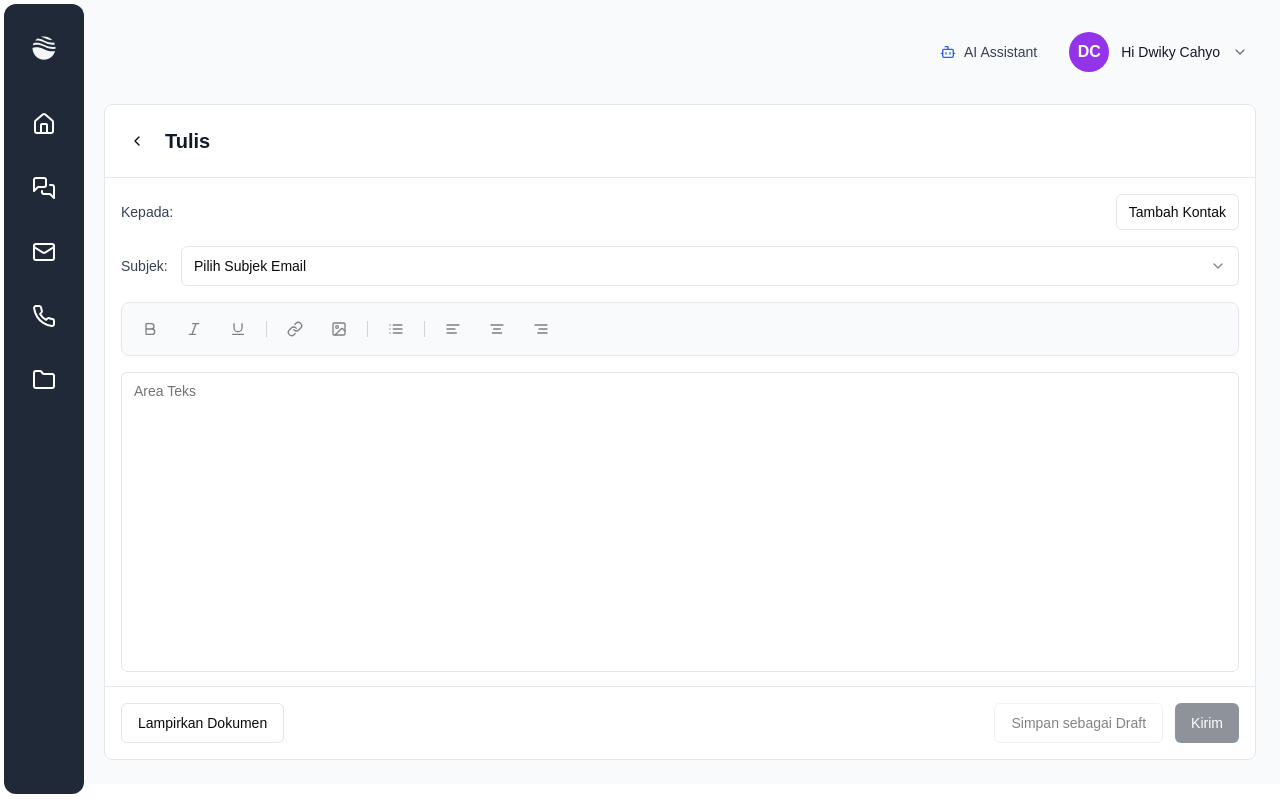
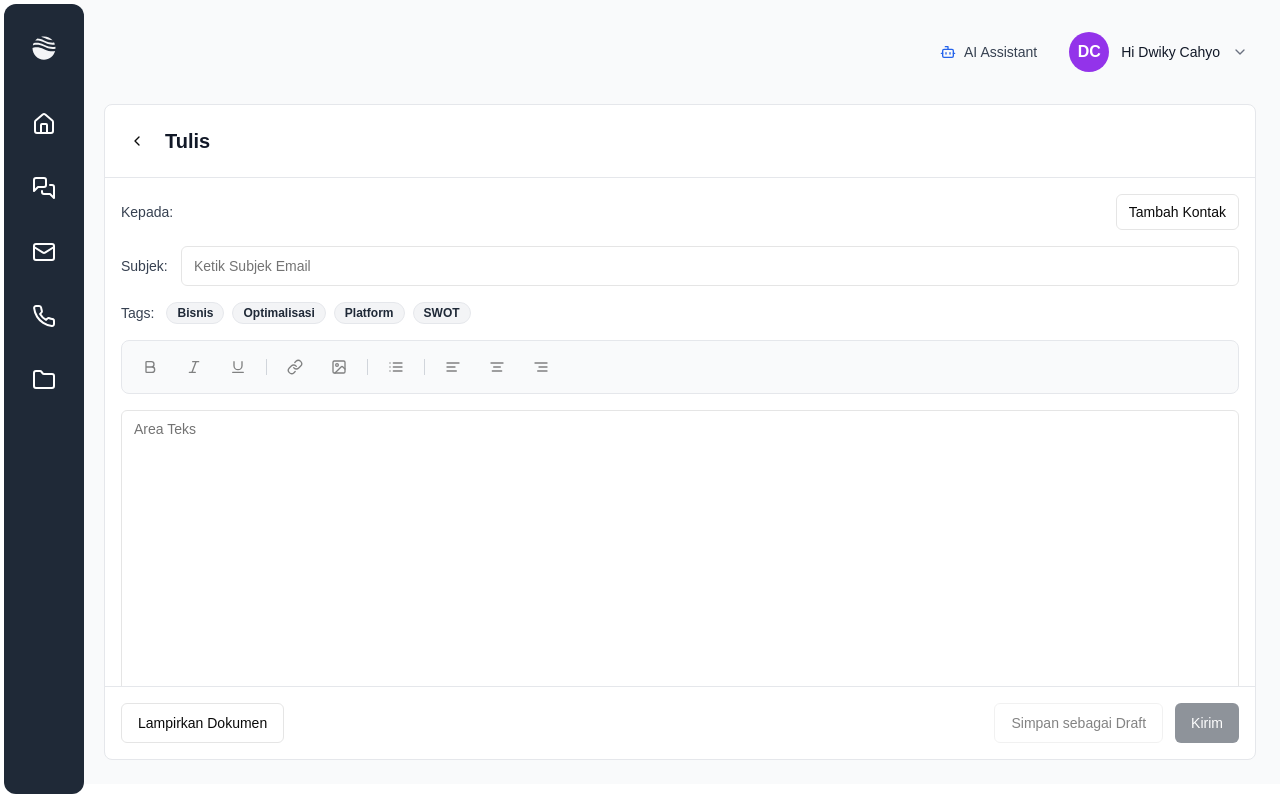
Before and after one commit to mdwikycahyo/portrai-participant-demo, a Next.js app: page /email/compose in a window 1280 px wide. Built offline with nearby package versions, Linux system fonts and the light colour scheme.

Commit message:
improve compose image page

```diff
--- a/app/email/compose/page.tsx
+++ b/app/email/compose/page.tsx
@@ -7,6 +7,8 @@ import { ComposeContactSelection } from "@/components/compose-contact-selection"
 import { ComposeDocumentSelection } from "@/components/compose-document-selection"
 import { Button } from "@/components/ui/button"
 import { Textarea } from "@/components/ui/textarea"
+import { Input } from "@/components/ui/input"
+import { Badge } from "@/components/ui/badge"
 import {
   ChevronLeft,
   X,
@@ -22,10 +24,34 @@ import {
   FileText,
 } from "lucide-react"
 import { documentsData } from "@/lib/documents-data"
-import { Select, SelectContent, SelectItem, SelectTrigger, SelectValue } from "@/components/ui/select"
+import { cn } from "@/lib/utils"
 
 // Type for tracking selected documents and their pages
 export type SelectedDocumentsMap = Record<string, number[]> // fileId -> array of selected page numbers
+
+// Define a single default color for unselected tags
+const DEFAULT_TAG_COLOR = "bg-gray-100 text-gray-800 border-gray-200"
+
+// Flattened and enhanced tag data
+const allAvailableTags = [
+  { text: "Platform", selectedColor: "bg-blue-600 text-white border-blue-600" },
+  { text: "Optimalisasi", selectedColor: "bg-blue-600 text-white border-blue-600" },
+  { text: "Bisnis", selectedColor: "bg-green-600 text-white border-green-600" },
+  { text: "SWOT", selectedColor: "bg-green-600 text-white border-green-600" },
+]
+
+// Fisher-Yates shuffle algorithm
+const shuffleArray = <T extends unknown[]>(array: T): T => {
+  const shuffled = [...array] as T
+  for (let i = shuffled.length - 1; i > 0; i--) {
+    const j = Math.floor(Math.random() * (i + 1))
+    ;[shuffled[i], shuffled[j]] = [shuffled[j], shuffled[i]]
+  }
+  return shuffled
+}
+
+// Shuffle tags once when the component is defined
+const shuffledTags = shuffleArray(allAvailableTags)
 
 export default function ComposePage() {
   const router = useRouter()
@@ -37,8 +63,9 @@ export default function ComposePage() {
   const [selectedDocuments, setSelectedDocuments] = useState<SelectedDocumentsMap>({})
   const [attachedDocuments, setAttachedDocuments] = useState<SelectedDocumentsMap>({})
   const [recipient, setRecipient] = useState("")
-  const [subject, setSubject] = useState<string | null>(null) // Changed to string | null for Select component
+  const [subject, setSubject] = useState<string>("")
   const [message, setMessage] = useState("")
+  const [selectedTags, setSelectedTags] = useState<string[]>([])
 
   const handleOpenContactSelection = () => {
     setShowContactSelection(true)
@@ -91,6 +118,18 @@ export default function ComposePage() {
     })
   }
 
+  const handleTagClick = (tagText: string) => {
+    setSelectedTags((prev) => {
+      if (prev.includes(tagText)) {
+        // Remove tag if already selected
+        return prev.filter((tag) => tag !== tagText)
+      } else {
+        // Add tag if not selected
+        return [...prev, tagText]
+      }
+    })
+  }
+
   const handleBack = () => {
     router.push("/email")
   }
@@ -124,7 +163,7 @@ export default function ComposePage() {
   }
 
   // isSendButtonDisabled now checks if subject is selected
-  const isSendButtonDisabled = !recipient || !subject || !message
+  const isSendButtonDisabled = !recipient || subject.trim() === "" || !message
 
   return (
     <Layout>
@@ -166,18 +205,41 @@ export default function ComposePage() {
               </div>
             </div>
 
-            {/* Subject Selection (Replaced Input with Select) */}
+            {/* Subject Field */}
             <div className="flex items-center gap-3">
-              <label className="text-sm font-medium text-gray-700 w-12">Subjek:</label>
-              <Select onValueChange={setSubject} value={subject || ""}>
-                <SelectTrigger className="flex-1">
-                  <SelectValue placeholder="Pilih Subjek Email" className="text-gray-700" />
-                </SelectTrigger>
-                <SelectContent>
-                  <SelectItem value="Diskusi Pemanfaaatan Platform">Diskusi Pemanfaaatan Platform</SelectItem>
-                  <SelectItem value="Analisa Bisnis (SWOT)">Analisa Bisnis (SWOT)</SelectItem>
-                </SelectContent>
-              </Select>
+              <label htmlFor="subject" className="text-sm font-medium text-gray-700 w-12">
+                Subjek:
+              </label>
+              <Input
+                id="subject"
+                placeholder="Ketik Subjek Email"
+                value={subject}
+                onChange={(e) => setSubject(e.target.value)}
+                className="flex-1"
+              />
+            </div>
+
+            {/* Tags Section */}
+            <div className="flex items-center gap-3">
+              <label className="text-sm font-medium text-gray-700">Tags:</label>
+              <div className="flex flex-wrap gap-2">
+                {shuffledTags.map((tag) => {
+                  const isSelected = selectedTags.includes(tag.text)
+                  return (
+                    <Badge
+                      key={tag.text}
+                      variant="outline"
+                      className={cn(
+                        "cursor-pointer transition-colors hover:opacity-80",
+                        isSelected ? tag.selectedColor : DEFAULT_TAG_COLOR,
+                      )}
+                      onClick={() => handleTagClick(tag.text)}
+                    >
+                      {tag.text}
+                    </Badge>
+                  )
+                })}
+              </div>
             </div>
 
             {/* Rich Text Toolbar */}
```
